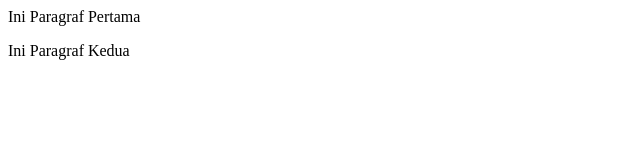
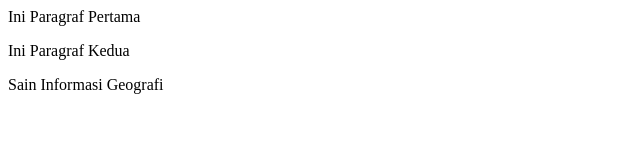
Before and after one commit to asistenwebgis2/Nama-Kelas-Webgis2023, a plain HTML site: page index.html in a window 1280 px wide. Shown: the whole page, without its empty margins (0-640 px from the left). Drawn offline with Linux system fonts and the light colour scheme.

Commit message:
Menambah Keterangan

```diff
--- a/index.html
+++ b/index.html
@@ -1,2 +1,3 @@
 <p> Ini Paragraf Pertama</p>
 <p> Ini Paragraf Kedua </p>
+<p>Sain Informasi Geografi</p>
```
